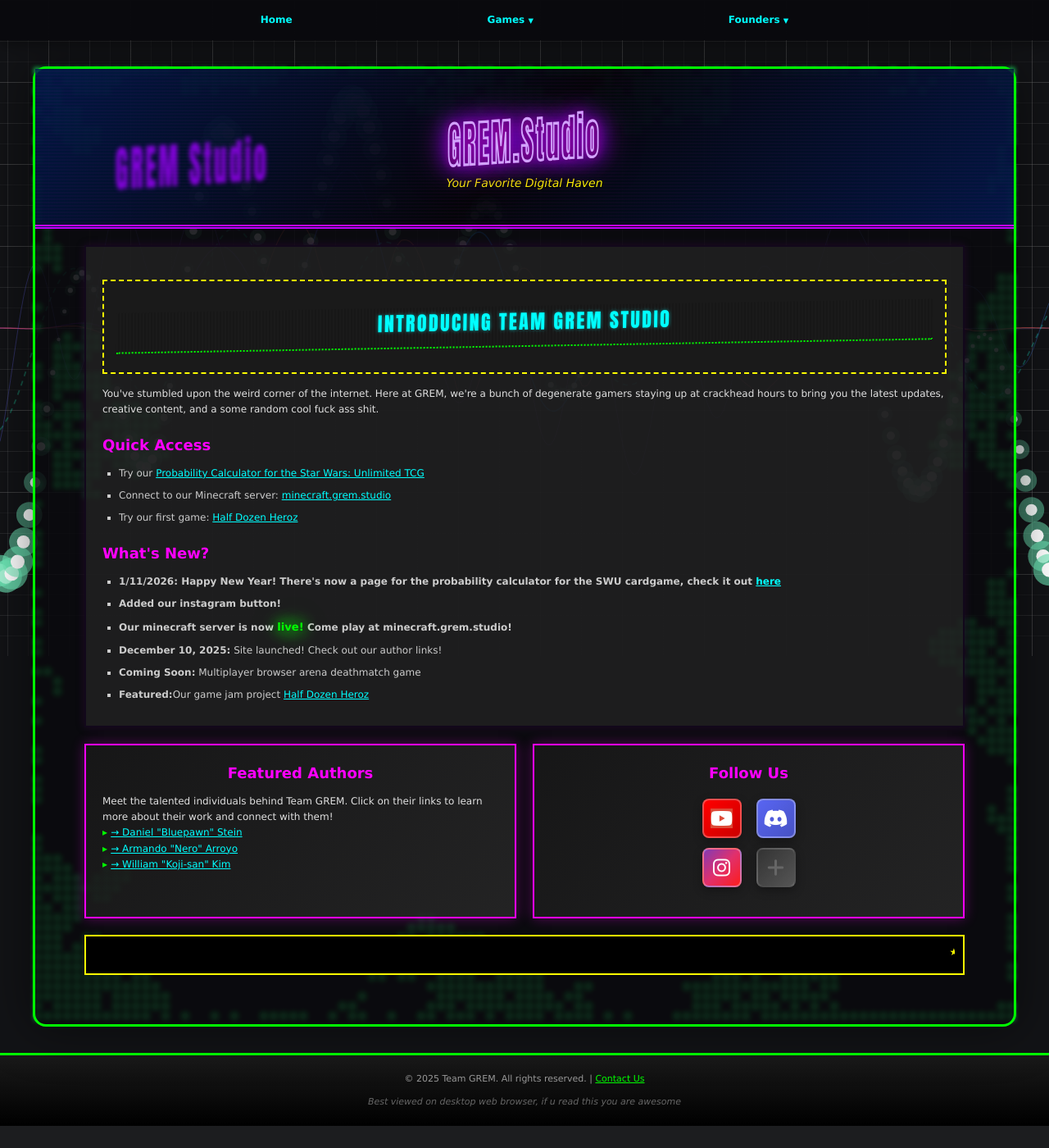
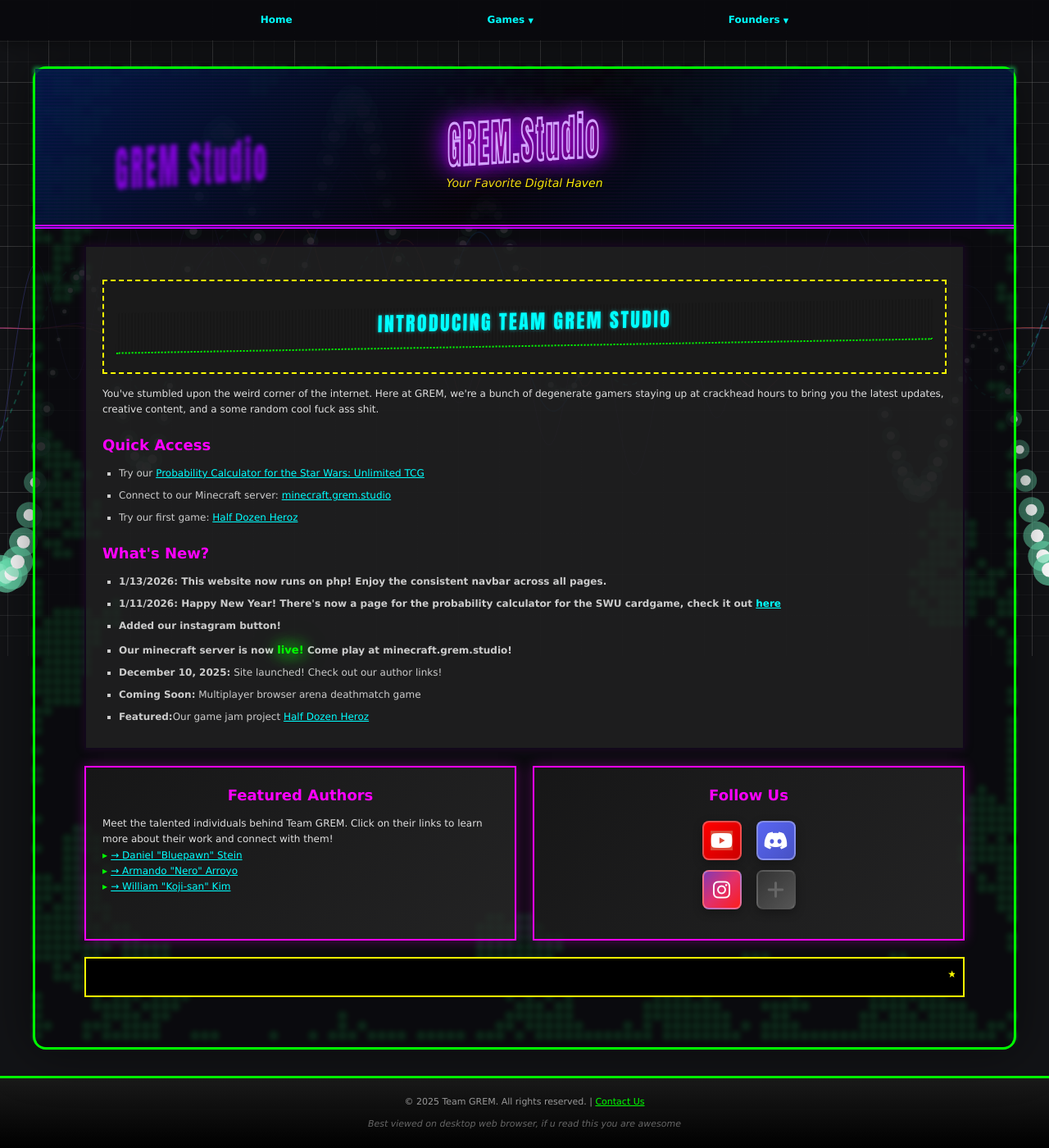
Before and after one commit to blueoawn/grem.studio, a PHP site: page / in a window 1280 px wide. Shown: the whole page at 82% size. Before the commit the page ends 1373 px from the top, so only its background shows below. Run offline with PHP 8.4, Linux system fonts and the light colour scheme.

Commit message:
powered by php

```diff
--- a/index.php
+++ b/index.php
@@ -49,6 +49,7 @@
                 <section class="info-section">
                     <h3>What's New?</h3>
                     <ul>
+                        <li><strong>1/13/2026: This website now runs on php! Enjoy the consistent navbar across all pages.</strong></li>
                         <li><strong>1/11/2026: Happy New Year! There's now a page for the probability calculator for the SWU cardgame, check it out <a href="https://grem.studio/deck-helper">here</a></strong></li>
                         <li><strong>Added our instagram button!</strong></li>
                         <li><strong>Our minecraft server is now <span class="live-text">live!</span> Come play at minecraft.grem.studio!</strong></li>
```
